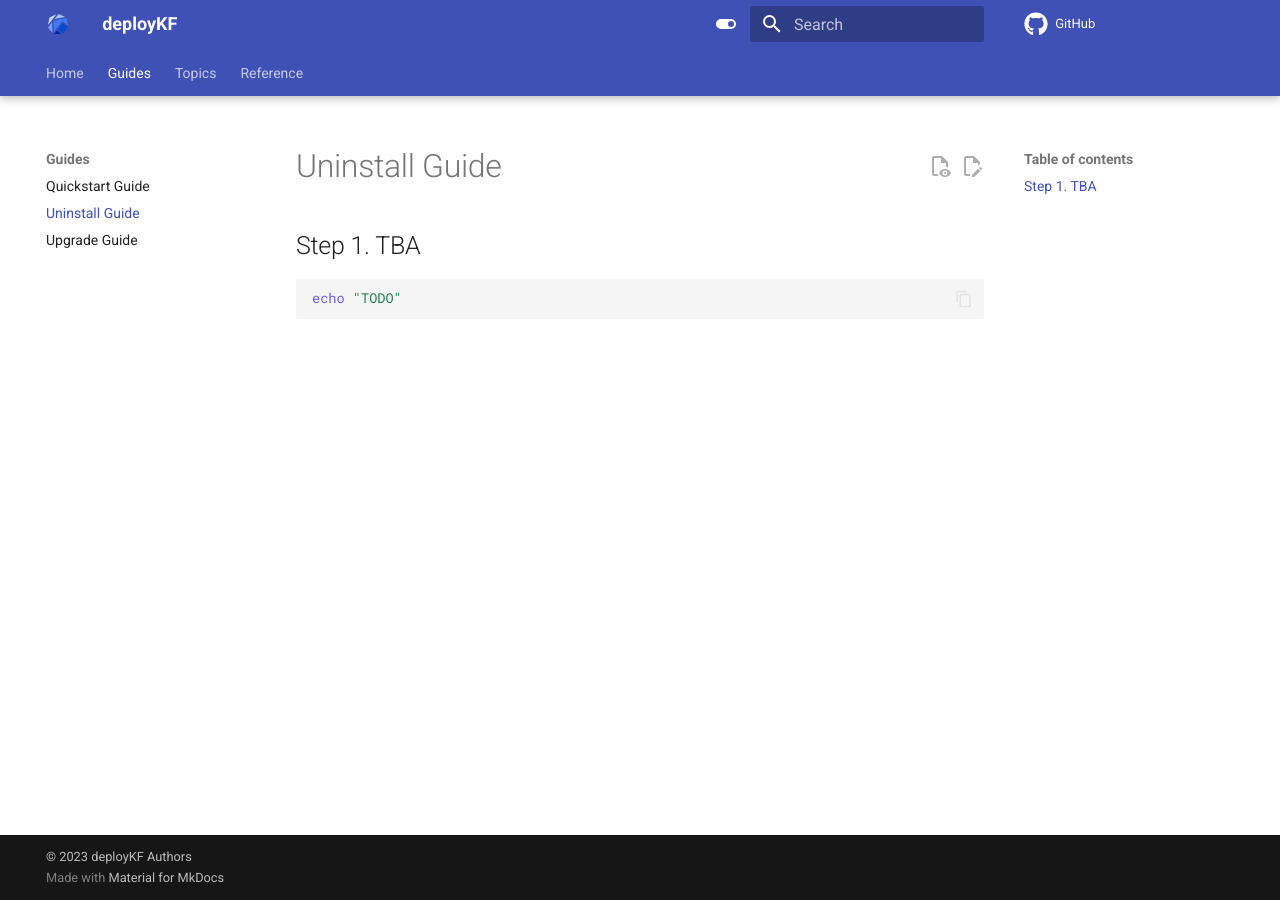
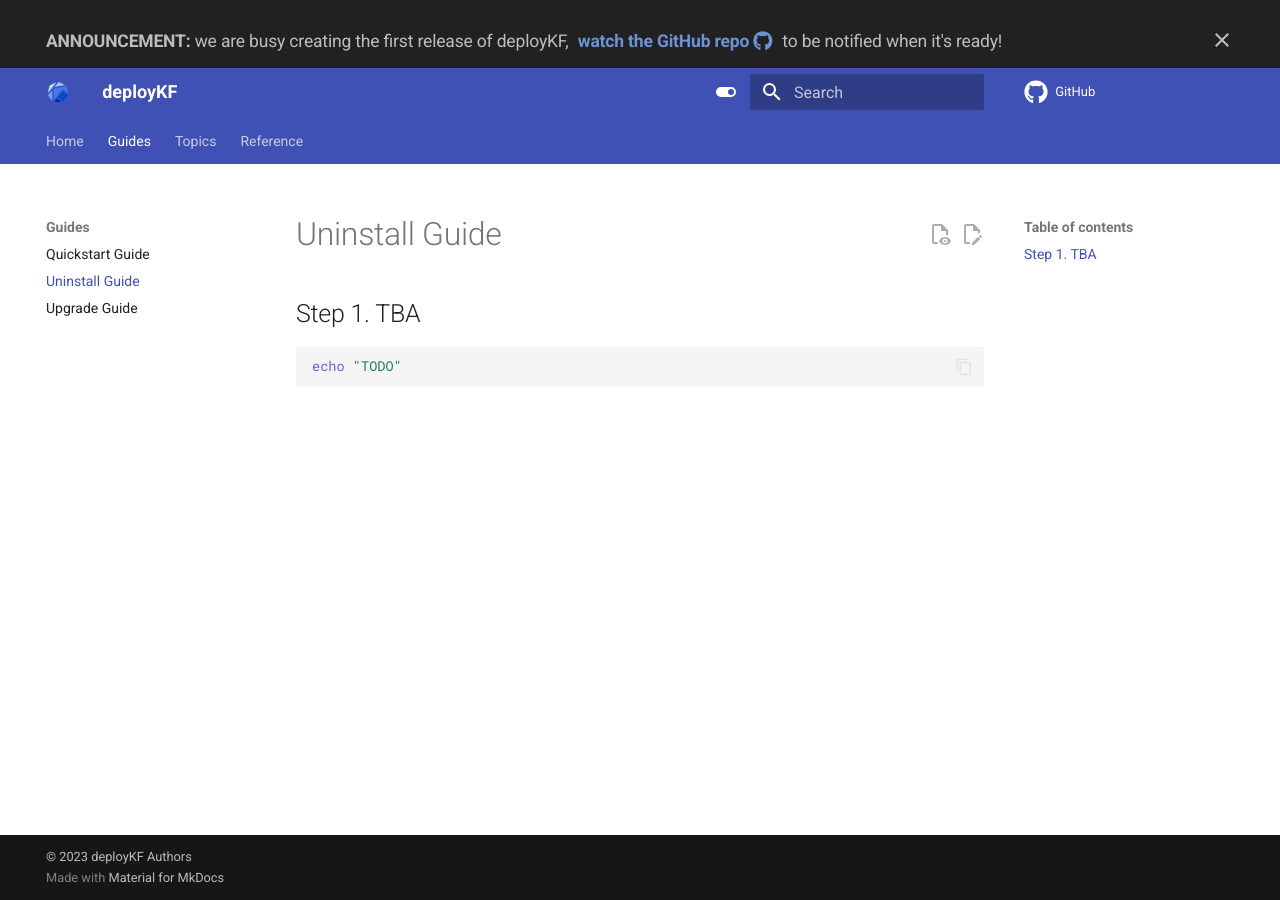
Before and after one commit to deployKF/website, an MkDocs documentation site: the page built from content/guides/uninstall.md, in a window 1280 px wide. Built offline with MkDocs 1.6.1 and Material for MkDocs 9.7.7, drawn with Linux system fonts in a browser that asks for light colours; comment, search, counter and statistics services are not loaded.

Commit message:
chore: add announcement bar (#6)
Signed-off-by: Mathew Wicks <thesuperzapper@users.noreply.github.com>

```diff
--- /dev/null
+++ b/content/assets/stylesheets/banner.css
@@ -0,0 +1,11 @@
+/* set text color */
+.md-banner {
+    color: var(--md-footer-fg-color--light);
+}
+
+/* set link color and margin */
+.md-banner a {
+    color: #6c91d5;
+    margin-left: 0.25rem;
+    margin-right: 0.25rem;
+}
--- a/mkdocs.yml
+++ b/mkdocs.yml
@@ -22,6 +22,7 @@ theme:
   favicon: assets/images/favicon.ico
 
   features:
+    - announce.dismiss
     - content.action.edit
     - content.action.view
     - content.code.copy
@@ -55,6 +56,7 @@ theme:
         name: Switch to light mode
 
 extra_css:
+  - assets/stylesheets/banner.css
   - assets/stylesheets/tables.css
 
 plugins:
--- /dev/null
+++ b/overrides/main.html
@@ -0,0 +1,15 @@
+{% extends "base.html" %}
+
+<!-- Announcement Bar -->
+{% block announce %}
+  <h3>
+    <b>ANNOUNCEMENT:</b> we are busy creating the first release of deployKF,
+    <a href="https://github.com/deployKF/deployKF">
+      <strong>watch the GitHub repo</strong>
+      <span class="twemoji">
+          {% include ".icons/fontawesome/brands/github.svg" %}
+        </span>
+    </a>
+    to be notified when it's ready!
+  </h3>
+{% endblock %}
```
